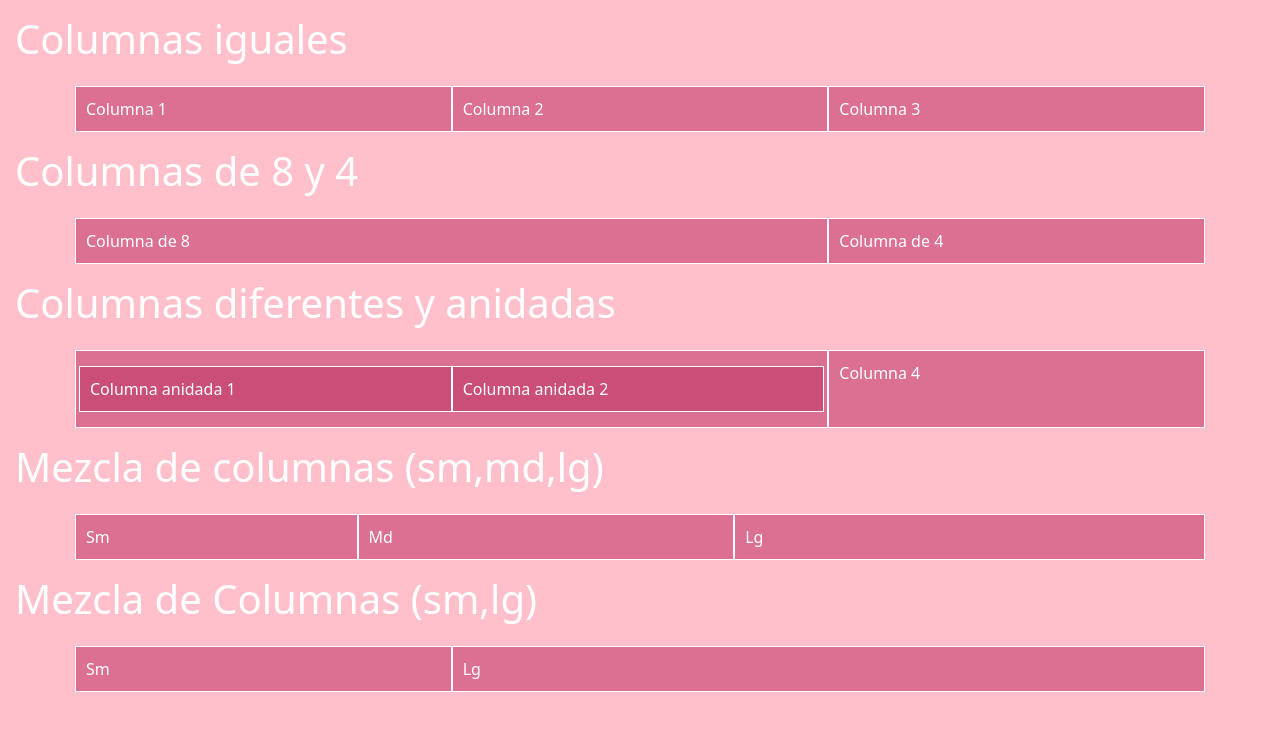
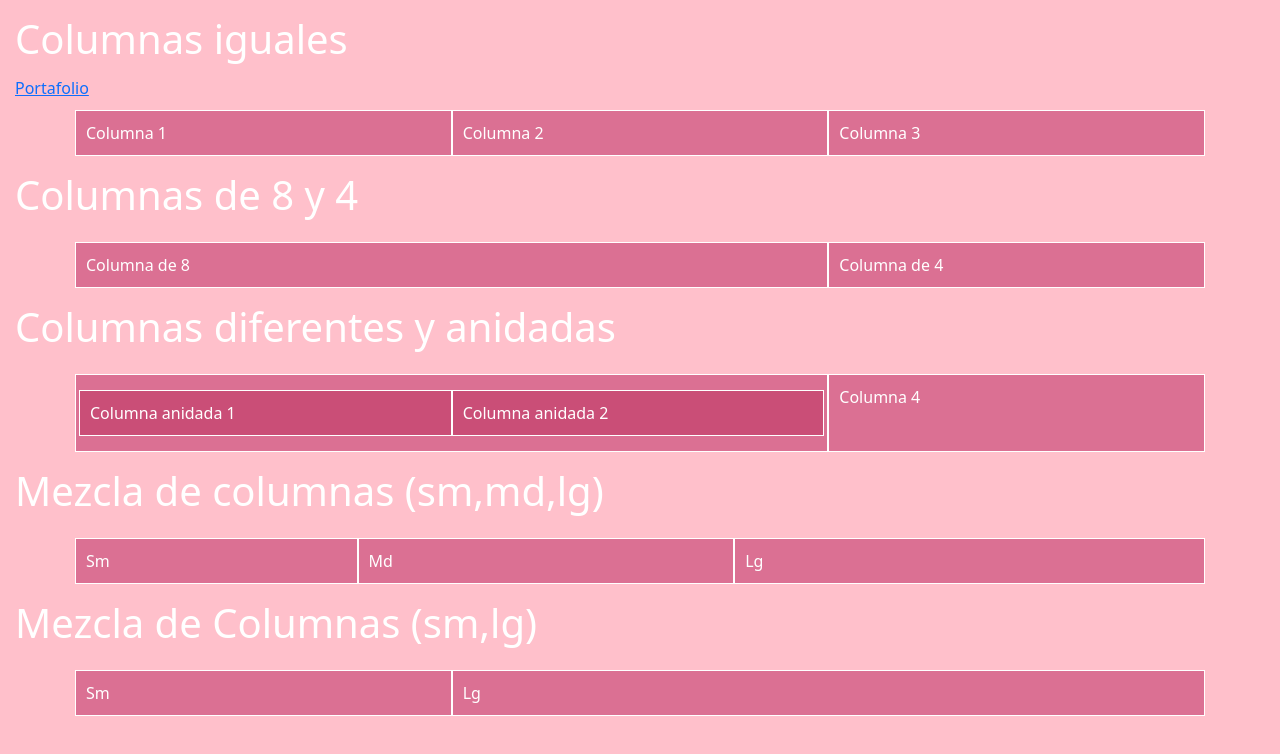
Before and after one commit to VanessaHD2004/actividad5.Bootstrap.github.io, a plain HTML site: page index.html in a window 1280 px wide. Drawn offline with nearby package versions, Linux system fonts and the light colour scheme.

Commit message:
Update index.html

```diff
--- a/index.html
+++ b/index.html
@@ -9,6 +9,7 @@
   </head>
   <body>
     <h1>Columnas iguales</h1>
+    <a href="https://vanessahd2004.github.io/vanessa_portafolio.github.io/">Portafolio</a>
     <div class="container text-justify">
         <div class="row">
             <div class="col">
```
